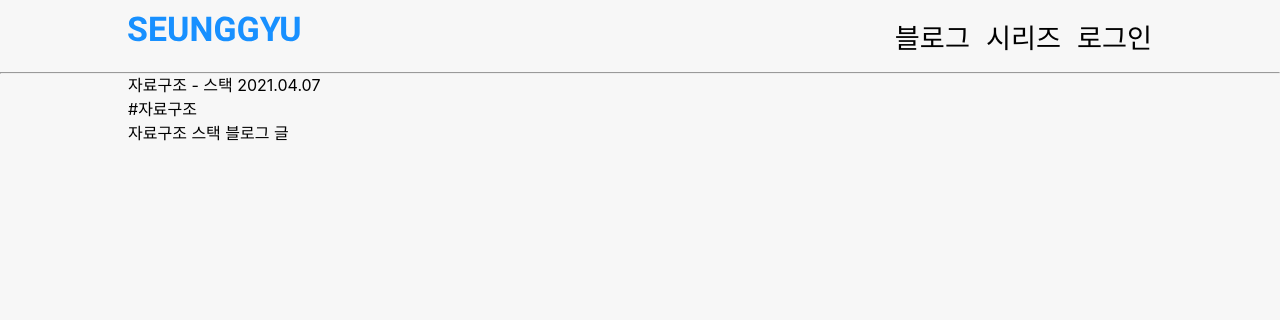
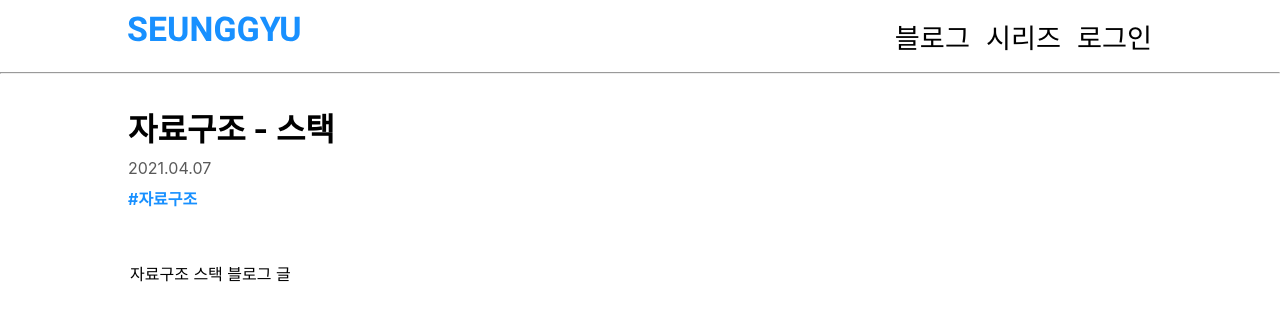
Before and after one commit to CodeSoom/project-react-6-KIMSEUNGGYU, a React app: page /posts/1 in a window 1280 px wide. Shown: the top 320 px of the page. Built offline with nearby package versions, Linux system fonts and the light colour scheme; data requests are answered from the project's data file.

Commit message:
[feat] 블로그 상세 화면 style 적용

```diff
--- a/src/components/PostContents.jsx
+++ b/src/components/PostContents.jsx
@@ -1,11 +1,94 @@
 import ReactMarkdown from 'react-markdown';
+
+import styled from '@emotion/styled';
+
+import components from '@plugins/';
 
 export default function PostContents({ post }) {
   const { contents } = post;
 
   return (
-    <ReactMarkdown>
-      {contents}
-    </ReactMarkdown>
+    <Wrapper>
+      <ReactMarkDownWrapper components={components}>
+        {contents}
+      </ReactMarkDownWrapper>
+    </Wrapper>
   );
 }
+
+const Wrapper = styled.div({
+  marginTop: '3rem',
+  marginBottom: '5rem',
+});
+
+// POST contents style
+const ReactMarkDownWrapper = styled(ReactMarkdown)(({ theme }) => ({
+  width: '100%',
+  fontSize: '1rem',
+
+  h1: {
+    marginTop: '32px',
+    marginBottom: '4px',
+    fontSize: '30px',
+    fontWeight: 'bold',
+  },
+  h2: {
+    marginTop: '22.4px',
+    marginBottom: '1px',
+    fontSize: '24px',
+    fontWeight: 'bold',
+  },
+  h3: {
+    marginTop: '16px',
+    marginBottom: '1px',
+    fontSize: '20px',
+    fontWeight: 'bold',
+  },
+
+  ul: {
+    li: {
+      listStyle: 'disc',
+      marginLeft: '1.7rem',
+      padding: '3px 2px',
+    },
+  },
+
+  ol: {
+    li: {
+      listStyle: 'disc',
+      marginLeft: '1.7rem',
+      padding: '3px 2px',
+    },
+  },
+
+  p: {
+    margin: 0,
+    padding: '3px 2px',
+  },
+
+  'p code': {
+    backgroundColor: 'rgb(247, 246, 243)',
+    color: 'rgb(235, 87, 87)',
+    padding: '2.72px 5.4px',
+    borderRadius: '4px',
+    fontSize: '0.85rem',
+  },
+
+  '& img': {
+    display: 'block',
+    margin: '0 auto',
+    padding: '1em 0',
+    maxWidth: '100%',
+  },
+  '& img:hover': {
+    cursor: 'pointer',
+  },
+
+  a: {
+    color: theme.color.A_LINK,
+    textDecoration: 'underline',
+  },
+  'a:hover': {
+    cursor: 'pointer',
+  },
+}));
--- a/src/components/PostInfo.jsx
+++ b/src/components/PostInfo.jsx
@@ -1,12 +1,16 @@
+import styled from '@emotion/styled';
+
 export default function PostInfo({ post }) {
   const { title, createdAt, tags } = post;
 
   return (
-    <>
-      {title}
-      {' '}
-      {createdAt}
-      {' '}
+    <Wrapper>
+      <h1>
+        {title}
+      </h1>
+      <p>
+        {createdAt}
+      </p>
       <ul>
         {tags.map((tag) => (
           <li key={title + tag}>
@@ -14,6 +18,22 @@ export default function PostInfo({ post }) {
           </li>
         ))}
       </ul>
-    </>
+    </Wrapper>
   );
 }
+
+const Wrapper = styled.div(({ theme }) => ({
+  background: 'white',
+  marginTop: '3rem',
+
+  p: {
+    marginTop: '0.5rem',
+    color: theme.color.primaryText,
+  },
+
+  ul: {
+    marginTop: '0.5rem',
+    color: theme.color.main,
+    fontWeight: 'bold',
+  },
+}));
--- a/src/pages/PostPage.jsx
+++ b/src/pages/PostPage.jsx
@@ -1,12 +1,21 @@
 import { useParams } from 'react-router-dom';
 
+import { Global } from '@emotion/react';
+
 import PostContainer from '@containers/PostContainer';
+
+const PostPageGlobalStyle = {
+  body: {
+    background: 'white',
+  },
+};
 
 export default function PostPage() {
   const { id } = useParams();
 
   return (
     <>
+      <Global styles={PostPageGlobalStyle} />
       <PostContainer postId={id} />
     </>
   );
--- /dev/null
+++ b/src/plugins/code.jsx
@@ -0,0 +1,53 @@
+import styled from '@emotion/styled';
+
+import { Light as SyntaxHighlighter } from 'react-syntax-highlighter';
+import atomOneLight from 'react-syntax-highlighter/dist/cjs/styles/hljs/atom-one-light';
+
+import javascript from 'react-syntax-highlighter/dist/cjs/languages/hljs/javascript';
+import typescript from 'react-syntax-highlighter/dist/cjs/languages/hljs/typescript';
+import bash from 'react-syntax-highlighter/dist/cjs/languages/hljs/bash';
+import css from 'react-syntax-highlighter/dist/cjs/languages/hljs/css';
+import html from 'react-syntax-highlighter/dist/cjs/languages/hljs/htmlbars';
+import json from 'react-syntax-highlighter/dist/cjs/languages/hljs/json';
+import python from 'react-syntax-highlighter/dist/cjs/languages/hljs/python';
+
+SyntaxHighlighter.registerLanguage('javascript', javascript);
+SyntaxHighlighter.registerLanguage('jsx', javascript);
+SyntaxHighlighter.registerLanguage('typescript', typescript);
+SyntaxHighlighter.registerLanguage('tsx', typescript);
+SyntaxHighlighter.registerLanguage('bash', bash);
+SyntaxHighlighter.registerLanguage('css', css);
+SyntaxHighlighter.registerLanguage('html', html);
+SyntaxHighlighter.registerLanguage('json', json);
+SyntaxHighlighter.registerLanguage('python', python);
+
+const SyntaxWrapper = styled(SyntaxHighlighter)`
+  background-color:#f7f6f3 !important;
+
+  & code {
+    color: rgb(55, 53, 47) !important;
+    font-size: 1rem;
+  }
+`;
+
+const code = ({
+  inline, className, children,
+}) => {
+  const match = /language-(\w+)/.exec(className || '');
+
+  return !inline && match ? (
+    <SyntaxWrapper
+      style={atomOneLight}
+      language={match[1]}
+      PreTag="div"
+    >
+      {String(children).replace(/\n$/, '')}
+    </SyntaxWrapper>
+  ) : (
+    <code className={className}>
+      {String(children).replace(/\n$/, '')}
+    </code>
+  );
+};
+
+export default code;
--- /dev/null
+++ b/src/plugins/index.js
@@ -0,0 +1,5 @@
+import code from './code';
+
+export default {
+  code,
+};
```
